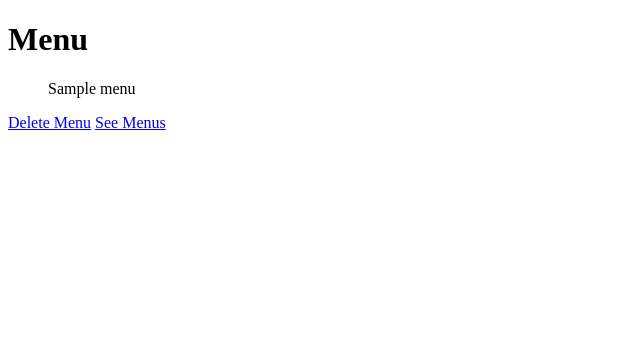
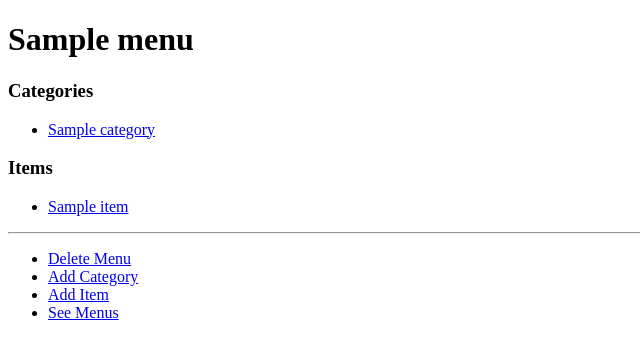
Before and after one commit to Squabe517/CC2, a Django app: page /menus/00000000-0000-0000-0000-000000000001 in a window 1280 px wide. Shown: the top 359 px of the page, without its empty margins (0-640 px from the left). Run offline with Django 5.2, Linux system fonts and the light colour scheme; tables that the repository leaves empty hold one stand-in row (values such as "Sample post").

Commit message:
Managing db from django, added views

```diff
--- a/backend/CCbackend/CCapp/models.py
+++ b/backend/CCbackend/CCapp/models.py
@@ -4,15 +4,20 @@ from django.db import models
 
 class Analytics(models.Model):
     id = models.UUIDField(primary_key=True, default=uuid.uuid4, editable=False)
-    order = models.ForeignKey('Order', models.DO_NOTHING, related_name='analytics')
-    user = models.ForeignKey('User', models.DO_NOTHING, related_name='analytics')
+    order = models.ForeignKey('Order', models.DO_NOTHING, related_name='analytics', null=True, blank=True)
+    user = models.ForeignKey('User', models.DO_NOTHING, related_name='analytics', null=True, blank=True)
     action = models.CharField(max_length=255)
     timestamp = models.DateTimeField()
 
     class Meta:
-        managed = False
         db_table = 'Analytics'
 
+class Category(models.Model):
+    id = models.UUIDField(primary_key=True, default=uuid.uuid4, editable=False)
+    name = models.CharField(max_length=255)
+
+    class Meta:
+        db_table = 'Category'
 
 class Item(models.Model):
     id = models.UUIDField(primary_key=True, default=uuid.uuid4, editable=False)
@@ -20,52 +25,49 @@ class Item(models.Model):
     description = models.TextField(blank=True, null=True)
     price = models.DecimalField(max_digits=10, decimal_places=2)
     available = models.BooleanField()
+    category = models.ForeignKey(Category, on_delete=models.CASCADE, related_name='items', null=True, blank=True)
 
     class Meta:
-        managed = False
         db_table = 'Item'
 
 
 class ItemAnalytics(models.Model):
     id = models.UUIDField(primary_key=True, default=uuid.uuid4, editable=False)
-    item = models.ForeignKey(Item, models.DO_NOTHING, related_name='item_analytics')
+    item = models.ForeignKey(Item, models.DO_NOTHING, related_name='item_analytics', null=True, blank=True)
     action = models.CharField(max_length=255)
     count = models.IntegerField()
     timestamp = models.DateTimeField()
 
     class Meta:
-        managed = False
         db_table = 'ItemAnalytics'
 
 
 class ItemModifier(models.Model):
     id = models.UUIDField(primary_key=True, default=uuid.uuid4, editable=False)
-    item = models.ForeignKey(Item, models.DO_NOTHING, related_name='item_modifiers')
-    modifier = models.ForeignKey('Modifier', models.DO_NOTHING, related_name='item_modifiers')
+    item = models.ForeignKey(Item, models.DO_NOTHING, related_name='item_modifiers', null=True, blank=True)
+    modifier = models.ForeignKey('Modifier', models.DO_NOTHING, related_name='item_modifiers', null=True, blank=True)
 
     class Meta:
-        managed = False
         db_table = 'ItemModifier'
 
 
 class Menu(models.Model):
     id = models.UUIDField(primary_key=True, default=uuid.uuid4, editable=False)
     name = models.CharField(max_length=255)
-    item = models.ForeignKey(Item, models.DO_NOTHING, related_name='menus', null=True, blank=True)
+    items = models.ManyToManyField(Item, related_name='menus')
+    categories = models.ManyToManyField(Category, related_name='menus')
 
     class Meta:
-        managed = False
         db_table = 'Menu'
 
 
 class Modifier(models.Model):
     id = models.UUIDField(primary_key=True, default=uuid.uuid4, editable=False)
-    category = models.ForeignKey('ModifierCategory', models.DO_NOTHING, related_name='modifiers')
+    category = models.ForeignKey('ModifierCategory', models.DO_NOTHING, related_name='modifiers', null=True, blank=True)
     name = models.CharField(max_length=255)
     additional_price = models.DecimalField(max_digits=10, decimal_places=2)
 
     class Meta:
-        managed = False
         db_table = 'Modifier'
 
 
@@ -74,55 +76,50 @@ class ModifierCategory(models.Model):
     name = models.CharField(max_length=255)
 
     class Meta:
-        managed = False
         db_table = 'ModifierCategory'
 
 
 class Order(models.Model):
     id = models.UUIDField(primary_key=True, default=uuid.uuid4, editable=False)
-    user = models.ForeignKey('User', models.DO_NOTHING, related_name='orders')
+    user = models.ForeignKey('User', models.DO_NOTHING, related_name='orders', null=True, blank=True)
     total_price = models.DecimalField(max_digits=10, decimal_places=2)
     status = models.CharField(max_length=255)
     created_at = models.DateTimeField()
     updated_at = models.DateTimeField()
 
     class Meta:
-        managed = False
         db_table = 'Order'
 
 
 class OrderItem(models.Model):
     id = models.UUIDField(primary_key=True, default=uuid.uuid4, editable=False)
-    order = models.ForeignKey(Order, models.DO_NOTHING, related_name='order_items')
-    item = models.ForeignKey(Item, models.DO_NOTHING, related_name='order_items')
+    order = models.ForeignKey(Order, models.DO_NOTHING, related_name='order_items', null=True, blank=True)
+    item = models.ForeignKey(Item, models.DO_NOTHING, related_name='order_items', null=True, blank=True)
     quantity = models.IntegerField()
     price = models.DecimalField(max_digits=10, decimal_places=2)
 
     class Meta:
-        managed = False
         db_table = 'OrderItem'
 
 
 class OrderItemModifier(models.Model):
     id = models.UUIDField(primary_key=True, default=uuid.uuid4, editable=False)
-    order_item = models.ForeignKey(OrderItem, models.DO_NOTHING, related_name='order_item_modifiers')
-    modifier = models.ForeignKey(Modifier, models.DO_NOTHING, related_name='order_item_modifiers')
+    order_item = models.ForeignKey(OrderItem, models.DO_NOTHING, related_name='order_item_modifiers', null=True, blank=True)
+    modifier = models.ForeignKey(Modifier, models.DO_NOTHING, related_name='order_item_modifiers', null=True, blank=True)
 
     class Meta:
-        managed = False
         db_table = 'OrderItemModifier'
 
 
 class Payment(models.Model):
     id = models.UUIDField(primary_key=True, default=uuid.uuid4, editable=False)
-    order = models.ForeignKey(Order, models.DO_NOTHING, related_name='payments')
+    order = models.ForeignKey(Order, models.DO_NOTHING, related_name='payments', null=True, blank=True)
     amount = models.DecimalField(max_digits=10, decimal_places=2)
     payment_method = models.CharField(max_length=255)
     status = models.CharField(max_length=255)
     created_at = models.DateTimeField()
 
     class Meta:
-        managed = False
         db_table = 'Payment'
 
 
@@ -134,5 +131,4 @@ class User(models.Model):
     is_admin = models.BooleanField()
 
     class Meta:
-        managed = False
         db_table = 'User'
--- a/backend/CCbackend/CCapp/templates/add_menu_item.html
+++ b/backend/CCbackend/CCapp/templates/add_menu_item.html
@@ -10,6 +10,6 @@
         {{ form.as_p }}
         <button type="submit">Add Item</button>
     </form>
-    <a href="{% url 'menu' %}">Back to Menu List</a>
+    <a href="{% url 'get_menu' menu.pk%}">Back to Menu</a>
 </body>
 </html>
--- a/backend/CCbackend/CCapp/templates/menu.html
+++ b/backend/CCbackend/CCapp/templates/menu.html
@@ -5,11 +5,32 @@
     <title>Menu</title>
 </head>
 <body>
-    <h1>Menu</h1>
+    <h1>{{ menu.name }}</h1>
+    <h3>Categories</h3>
     <ul>
-        <p>{{ menu.name }}</p>
+        {% for category in categories %}
+        <li>
+            <a href="#">{{ category.name }}</a>
+        </li>
+        {% endfor %}
     </ul>
-    <a href="{% url 'menu_delete' menu.pk %}">Delete Menu</a>
-    <a href="{% url 'get_menus' %}">See Menus</a>
+
+    <h3>Items</h3>
+    <ul>
+        {% for item in items %}
+        <li>
+            <a href="#">{{ item.name }}</a>
+        </li>
+        {% endfor %}
+    </ul>
+
+    <hr></hr>
+
+    <ul>
+        <li><a href="{% url 'menu_delete' menu.pk %}">Delete Menu</a></li>
+        <li><a href="{% url 'add_category' menu.pk %}">Add Category</a></li>
+        <li><a href="{% url 'add_item' menu.pk %}">Add Item</a></li>
+        <li><a href="{% url 'get_menus' %}">See Menus</a></li>
+    </ul>
 </body>
 </html>
--- a/backend/CCbackend/CCapp/urls.py
+++ b/backend/CCbackend/CCapp/urls.py
@@ -6,4 +6,6 @@ urlpatterns = [
     path('menus/<uuid:pk>', views.get_menu, name="get_menu"),
     path('menus/add/', views.add_menu, name='add_menu'),
     path('menu/<uuid:pk>/delete/', views.menu_delete, name='menu_delete'),
+    path('menus/<uuid:pk>/add_category/', views.add_category, name='add_category'),
+    path('menus/<uuid:pk>/add_item/', views.add_menu_item, name='add_item'),
 ]
--- a/backend/CCbackend/CCapp/views.py
+++ b/backend/CCbackend/CCapp/views.py
@@ -1,8 +1,8 @@
 from django.shortcuts import render, get_object_or_404, redirect
-from .models import Item, Menu
-from .forms import ItemForm, MenuForm
+from .models import Item, Menu, Category
+from .forms import ItemForm, MenuForm, CategoryForm
 
-
+# TODO ORGANIZE THIS AND GET A SYSTEM GOING
 def get_menus(request):
 
     menus = Menu.objects.all()
@@ -10,8 +10,10 @@ def get_menus(request):
 
 def get_menu(request, pk):
     menu = get_object_or_404(Menu, pk=pk)
+    categories = menu.categories.all()
+    items = menu.items.all()
 
-    return render(request, 'menu.html', {'menu': menu})
+    return render(request, 'menu.html', {'menu': menu, 'categories': categories, 'items': items})
 
 def add_menu(request):
     if request.method == "POST":
@@ -32,6 +34,19 @@ def menu_delete(request, pk):
 
     return render(request, 'menu_confirm_delete.html', {'menu': menu})
 
+def add_category(request, pk):
+    menu = get_object_or_404(Menu, pk=pk)
+
+    if request.method == 'POST':
+        form = CategoryForm(request.POST)
+        if form.is_valid():
+            category = form.save()
+            menu.categories.add(category)
+            return redirect('get_menu', pk=pk)
+    else:
+        form = CategoryForm()
+    return render(request, 'add_category.html', {'form': form, 'menu': menu})
+
 
 def item(request):
 
@@ -43,13 +58,15 @@ def menu_item(request, pk):
     item = get_object_or_404(Item, pk=pk)
     return render(request, 'menu_item.html', {'item': item})
 
-def add_menu_item(request):
+def add_menu_item(request, pk):
+    menu = get_object_or_404(Menu, pk=pk)
 
     if request.method == "POST":
         form = ItemForm(request.POST)
         if form.is_valid():
-            form.save()
-            return redirect('menu')  # Redirect to the menu list view after saving
+            item = form.save()
+            menu.items.add(item)
+            return redirect('get_menu', pk=pk)  # Redirect to the menu list view after saving
     else:
         form = ItemForm()
-    return render(request, 'add_menu_item.html', {'form': form})
+    return render(request, 'add_menu_item.html', {'form': form, 'menu': menu})
```
Also changed, not shown: backend/CCbackend/CCapp/admin.py (+8 -1 lines), backend/CCbackend/CCapp/forms.py (+8 -2 lines), backend/CCbackend/CCapp/templates/add_category.html (added, +15 -0 lines).
